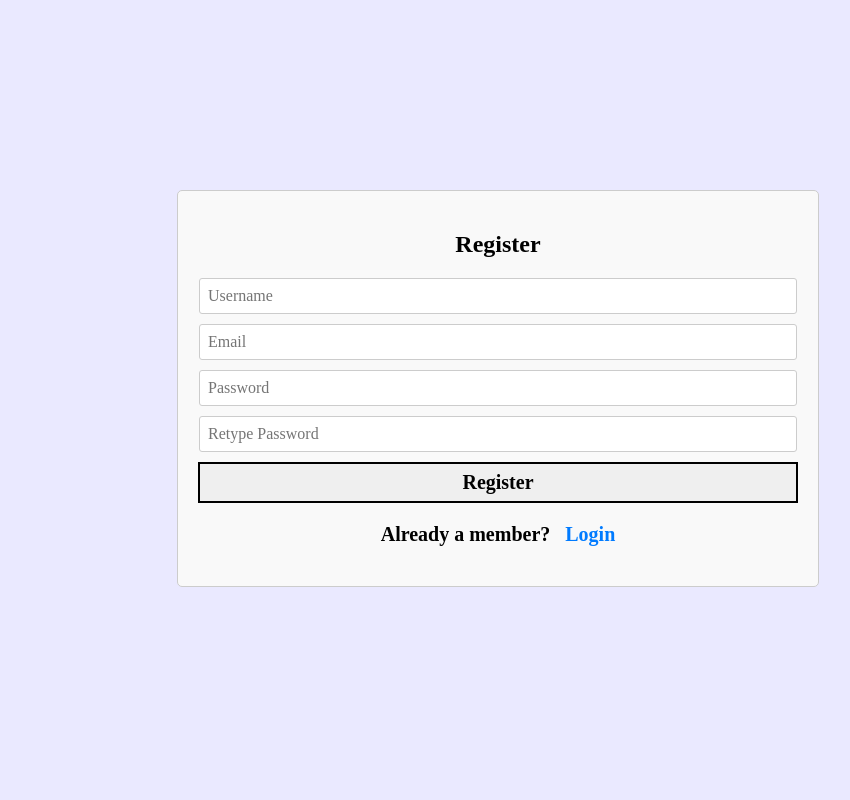
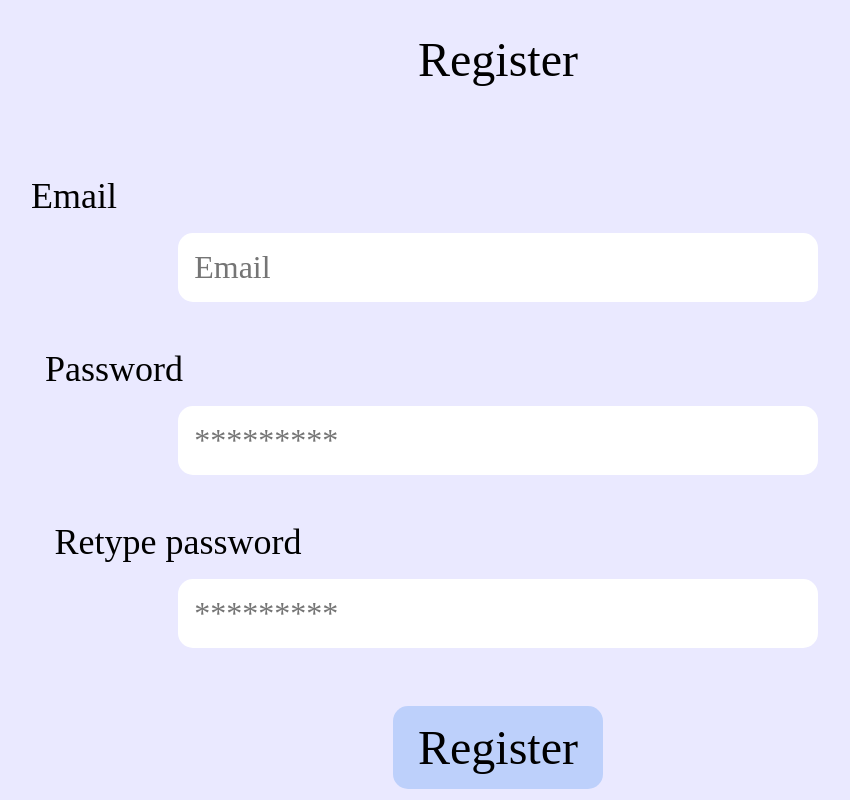
Before and after one commit to bogdan9876/Pulse-Tracker, a React (Create React App) app: page /register in a window 1280 px wide. Shown: the whole page, without its empty margins (142-992 px from the left). Built offline with nearby package versions, Linux system fonts and the light colour scheme; a web font is replaced by a local one.

Commit message:
login/register done

```diff
--- a/src/components/ErrorValid/errorValid.css
+++ b/src/components/ErrorValid/errorValid.css
@@ -2,6 +2,6 @@
     display: block;
     margin: auto;
     color: red;
-    text-align: right;
+    text-align: center;
     font-size: 24px;
 }
--- a/src/components/Login/login.css
+++ b/src/components/Login/login.css
@@ -59,7 +59,7 @@ p.login-text span:hover {
     font-size: 36px;
 }
 
-.text {
+.text4 {
     text-align: right;
     font-size: 36px;
     margin-bottom: 1rem;
--- a/src/components/Login/login.js
+++ b/src/components/Login/login.js
@@ -39,11 +39,11 @@ const Login = () => {
         onSubmit={handleLogin}
       >
         <Form className="input-container">
-          <p className='text'>Email</p>
+          <p className='text4'>Email</p>
           <Field className="login-input" type="text" name="email" placeholder="Your email" />
           <ErrorMessage name="email" component={ErrorValid} />
           <p className='text1'>Password</p>
-          <Field className="login-input" type="password" name="password" placeholder="*******" />
+          <Field className="login-input" type="password" name="password" placeholder="*********" />
           <ErrorMessage name="password" component={ErrorValid} />
           <button className="login-button" type="submit">Login</button>
         </Form>
--- a/src/components/Register/register.css
+++ b/src/components/Register/register.css
@@ -1,65 +1,74 @@
-.register-container {
-    max-width: 600px;
-    margin: 0 auto;
-    padding: 20px;
-    border: 1px solid #ccc;
-    border-radius: 5px;
-    background-color: #f9f9f9;
-    text-align: center;
-    margin-top: 190px;
-    margin-bottom: 190px;
+.register-input {
+    width: 49%;
+    margin-bottom: 10px;
+    padding: 1rem 1rem 1rem 1rem;
+    border: none;
+    border-radius: 15px;
+    font-size: 32px;
+    color:black;
 }
 
-.register-input {
-    width: calc(100% - 20px);
-    margin-bottom: 10px;
-    padding: 8px;
-    border: 1px solid #ccc;
-    border-radius: 3px;
-    font-size: 1rem;
+.register {
+    font-size: 48px;
+    margin-bottom: 2rem;
+    margin-top: 2rem;
+    text-align: center;
 }
 
+
 .register-button {
-    width: 100%;
-    appearance: none;
-    border: 2px solid #000;
-    box-sizing: border-box;
+    width: fit-content;
+    height: fit-content;
+    padding: 14px 25px;
+    border: none;
+    border-radius: 15px;
+    background-color: #BDD0FB;
+    font-size: 48px;
     cursor: pointer;
-    font-size: 20px;
-    font-weight: 600;
-    line-height: normal;
-    padding: 7px 10px;
-    outline: none;
-    text-align: center;
-    text-decoration: none;
-    transition: all 300ms cubic-bezier(.23, 1, 0.32, 1);
     user-select: none;
     -webkit-user-select: none;
     touch-action: manipulation;
     will-change: transform;
+    margin-top: 3rem;
 }
 
-.register-button:hover {
-    background-color: #84909c;
+.register-container2 {
+    margin: 0 auto;
+    padding: 20px;
+    text-align: center;
+    margin-top: 2rem;
 }
 
 .register-text {
-    font-size: 20px;
-    font-weight: 600;
-}
-
-.register-container2 {
-    margin-bottom: 20px;
+    font-size: 36px;
+    text-align: center;
 }
 
 p.register-text span {
-    color: #007bff;
-    font-size: 20px;
+    color: red;
+    font-size: 36px;
     cursor: pointer;
     text-decoration: none;
     margin-left: 10px;
 }
 
-p.register-text span:hover {
-    text-decoration: none;
+.text {
+    text-align: center;
+    font-size: 36px;
+    margin-bottom: 1rem;
+    margin-right: 53rem;
 }
+
+.text7 {
+    text-align: center;
+    font-size: 36px;
+    margin-bottom: 1rem;
+    margin-right: 48rem;
+}
+
+.text8 {
+    text-align: center;
+    font-size: 36px;
+    margin-bottom: 1rem;
+    margin-right: 40rem;
+}
--- a/src/components/Register/register.js
+++ b/src/components/Register/register.js
@@ -31,8 +31,8 @@ const Register = () => {
   };
 
   return (
-    <div className="register-container">
-      <h2>Register</h2>
+    <>
+      <div className='register'>Register</div>
       <Formik
         initialValues={initialValues}
         validationSchema={validationSchema}
@@ -40,26 +40,25 @@ const Register = () => {
       >
         <Form className='register-container2'>
           <div className="field-container">
-            <Field className="register-input" type="text" name="username" placeholder="Username" />
-            <ErrorMessage name="username" component={ErrorValid} />
-          </div>
-          <div className="field-container">
+          <p className='text'>Email</p>
             <Field className="register-input" type="text" name="email" placeholder="Email" />
             <ErrorMessage name="email" component={ErrorValid} />
           </div>
           <div className="field-container">
-            <Field className="register-input" type="password" name="password" placeholder="Password" />
+          <p className='text7'>Password</p>
+            <Field className="register-input" type="password" name="password" placeholder="*********" />
             <ErrorMessage name="password" component={ErrorValid} />
           </div>
           <div className="field-container">
-            <Field className="register-input" type="password" name="retypePassword" placeholder="Retype Password" />
+          <p className='text8'>Retype password</p>
+            <Field className="register-input" type="password" name="retypePassword" placeholder="*********" />
             <ErrorMessage name="retypePassword" component={ErrorValid} />
           </div>
           <button className="register-button" type="submit">Register</button>
         </Form>
       </Formik>
       <p className='register-text'>Already a member? <span onClick={() => navigate('/')}>Login</span></p>
-    </div>
+    </>
   );
 };
 
```
